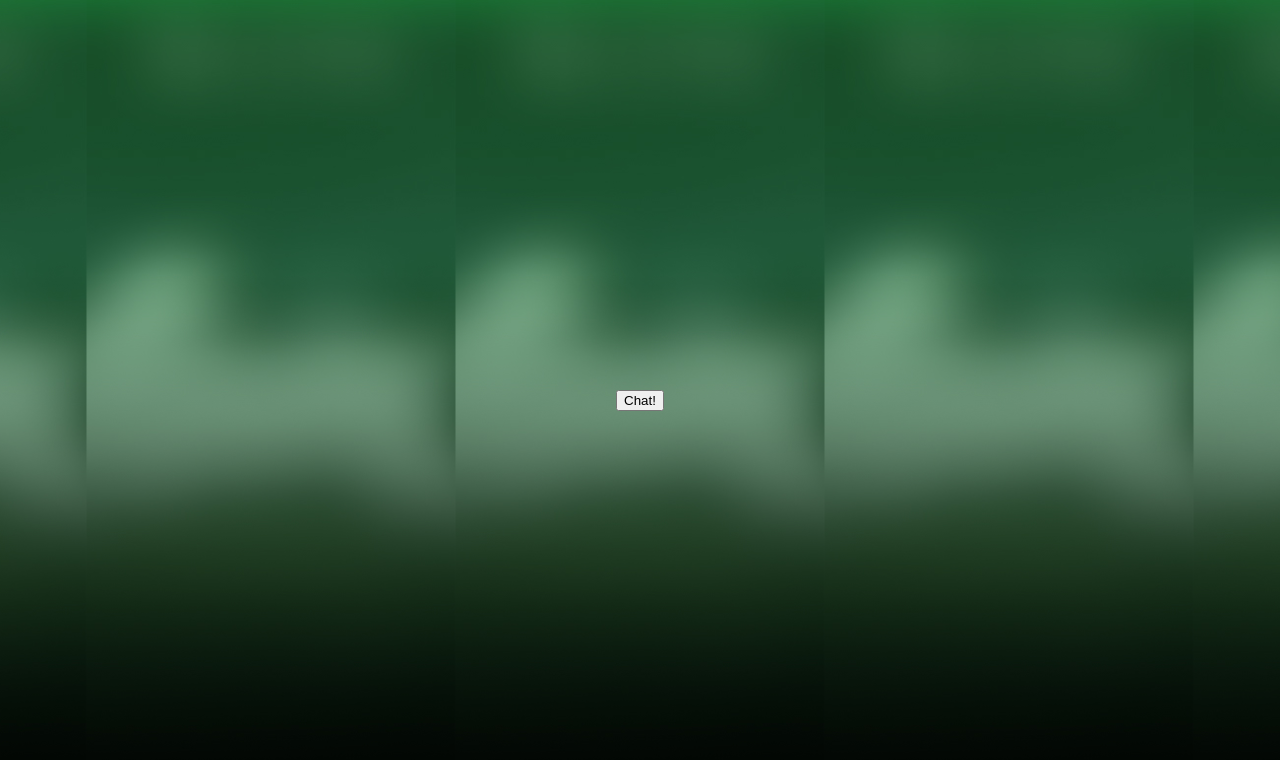
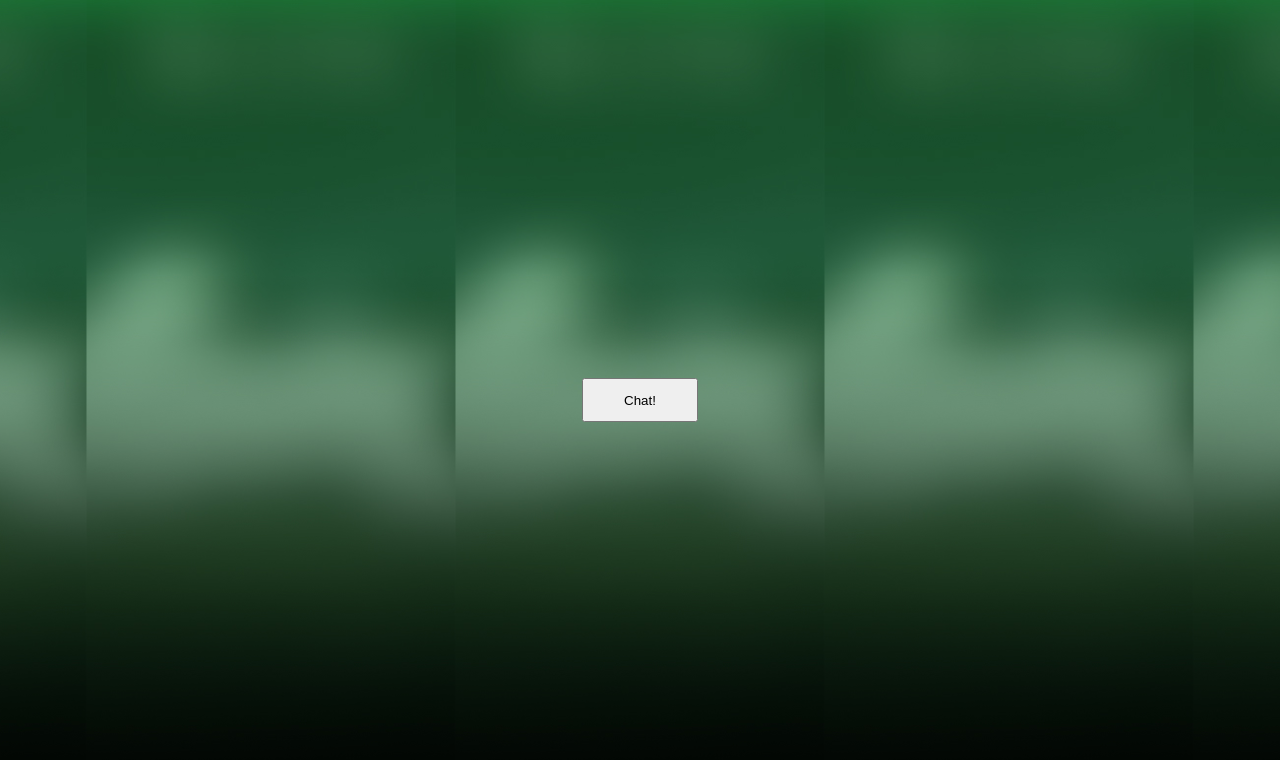
Before and after one commit to Stenners/interactive-sports-casting, a React (Create React App) app: page / in a window 1280 px wide. Shown: the top 760 px of the page. Built offline with nearby package versions, Linux system fonts and the light colour scheme.

Commit message:
Button fix

```diff
--- a/src/components/chatButton/chatBtn.modules.css
+++ b/src/components/chatButton/chatBtn.modules.css
@@ -0,0 +1,3 @@
+.chatBtn {
+    padding: 0.8rem 2.5rem;
+}
```
